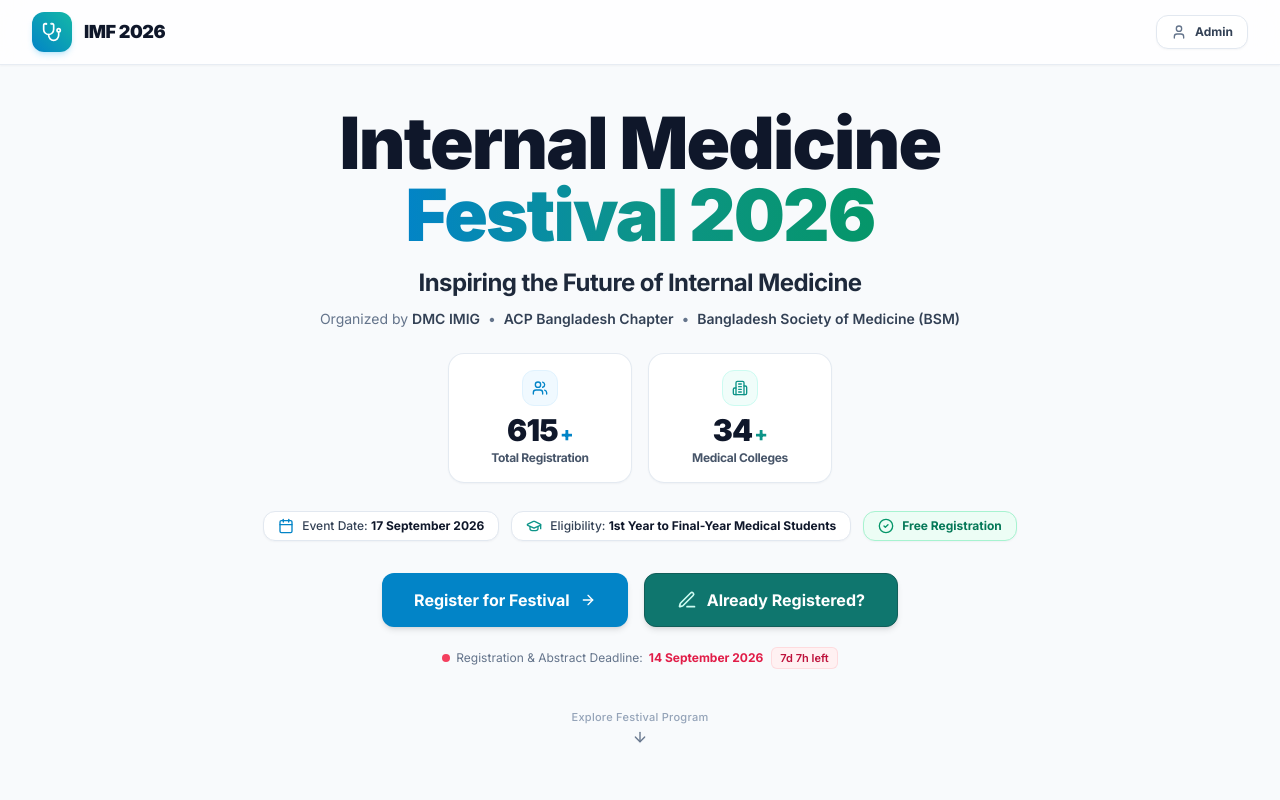
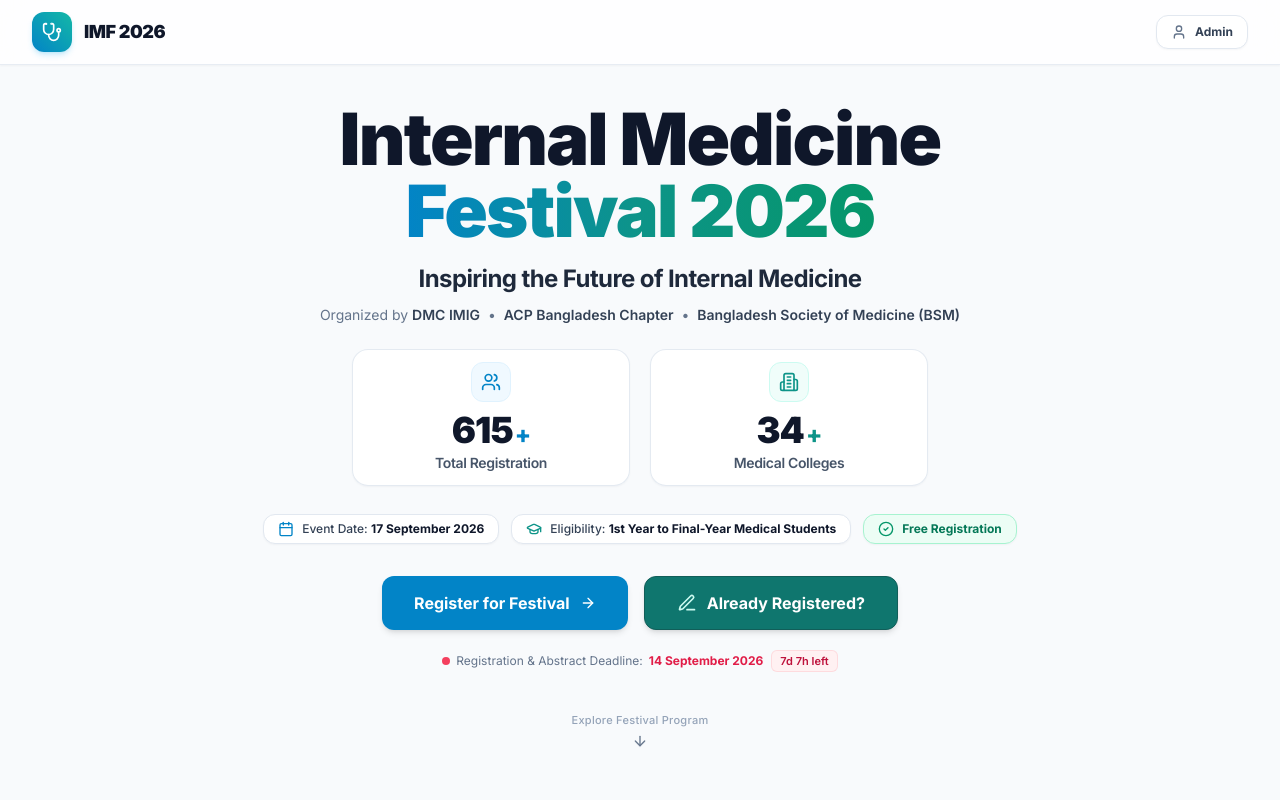
Before and after one commit to aliffarzanzim/imf2026, a React (Vite) app: page / in a window 1280 px wide. Shown: the top 800 px of the page. Built offline with nearby package versions, Linux system fonts and the light colour scheme; no server answers; a web font is replaced by a local one.

Commit message:
style(home): widen stats cards container and scale typography for desktop displays

```diff
--- a/src/components/Hero.jsx
+++ b/src/components/Hero.jsx
@@ -183,31 +183,31 @@ export function Hero({ onOpenRegister, onOpenAbstract, onOpenManage }) {
           </p>
 
           {/* ── Live Festival Milestone Cards (Smooth Decelerating Animation) ── */}
-          <div className="mt-5 sm:mt-6 grid grid-cols-2 gap-3 sm:gap-4 w-full max-w-xs sm:max-w-sm mx-auto">
+          <div className="mt-5 sm:mt-6 grid grid-cols-2 gap-3 sm:gap-5 w-full max-w-xs sm:max-w-lg md:max-w-xl mx-auto">
             {/* Card 1: Total Registration */}
-            <div className="group relative flex flex-col items-center justify-center p-3 sm:p-4 rounded-2xl bg-white/90 backdrop-blur-md border border-slate-200/90 shadow-xs hover:shadow-md hover:border-sky-300 transition-all duration-300">
-              <div className="w-8 h-8 sm:w-9 sm:h-9 rounded-xl bg-sky-50 border border-sky-100 flex items-center justify-center text-sky-600 mb-1 sm:mb-1.5 group-hover:scale-110 transition-transform">
-                <Icons.Users className="w-4 h-4 sm:w-4.5 sm:h-4.5" />
+            <div className="group relative flex flex-col items-center justify-center p-3 sm:py-4.5 sm:px-6 rounded-2xl bg-white/90 backdrop-blur-md border border-slate-200/90 shadow-xs hover:shadow-md hover:border-sky-300 transition-all duration-300">
+              <div className="w-8 h-8 sm:w-10 sm:h-10 rounded-xl bg-sky-50 border border-sky-100 flex items-center justify-center text-sky-600 mb-1.5 sm:mb-2 group-hover:scale-110 transition-transform">
+                <Icons.Users className="w-4 h-4 sm:w-5 sm:h-5" />
               </div>
-              <div className="text-2xl sm:text-3xl font-black text-slate-900 tracking-tight flex items-baseline">
+              <div className="text-2xl sm:text-3xl md:text-4xl font-black text-slate-900 tracking-tight flex items-baseline">
                 <span>{animatedRegistrations.toLocaleString()}</span>
-                <span className="text-sky-600 font-extrabold text-base sm:text-xl ml-0.5">+</span>
+                <span className="text-sky-600 font-extrabold text-base sm:text-2xl ml-0.5">+</span>
               </div>
-              <span className="text-[11px] sm:text-xs font-bold text-slate-600 tracking-tight text-center mt-0.5">
+              <span className="text-[11px] sm:text-sm font-semibold text-slate-600 tracking-tight text-center mt-0.5">
                 Total Registration
               </span>
             </div>
 
             {/* Card 2: Medical Colleges */}
-            <div className="group relative flex flex-col items-center justify-center p-3 sm:p-4 rounded-2xl bg-white/90 backdrop-blur-md border border-slate-200/90 shadow-xs hover:shadow-md hover:border-teal-300 transition-all duration-300">
-              <div className="w-8 h-8 sm:w-9 sm:h-9 rounded-xl bg-teal-50 border border-teal-100 flex items-center justify-center text-teal-600 mb-1 sm:mb-1.5 group-hover:scale-110 transition-transform">
-                <Icons.Institution className="w-4 h-4 sm:w-4.5 sm:h-4.5" />
+            <div className="group relative flex flex-col items-center justify-center p-3 sm:py-4.5 sm:px-6 rounded-2xl bg-white/90 backdrop-blur-md border border-slate-200/90 shadow-xs hover:shadow-md hover:border-teal-300 transition-all duration-300">
+              <div className="w-8 h-8 sm:w-10 sm:h-10 rounded-xl bg-teal-50 border border-teal-100 flex items-center justify-center text-teal-600 mb-1.5 sm:mb-2 group-hover:scale-110 transition-transform">
+                <Icons.Institution className="w-4 h-4 sm:w-5 sm:h-5" />
               </div>
-              <div className="text-2xl sm:text-3xl font-black text-slate-900 tracking-tight flex items-baseline">
+              <div className="text-2xl sm:text-3xl md:text-4xl font-black text-slate-900 tracking-tight flex items-baseline">
                 <span>{animatedColleges.toLocaleString()}</span>
-                <span className="text-teal-600 font-extrabold text-base sm:text-xl ml-0.5">+</span>
+                <span className="text-teal-600 font-extrabold text-base sm:text-2xl ml-0.5">+</span>
               </div>
-              <span className="text-[11px] sm:text-xs font-bold text-slate-600 tracking-tight text-center mt-0.5">
+              <span className="text-[11px] sm:text-sm font-semibold text-slate-600 tracking-tight text-center mt-0.5">
                 Medical Colleges
               </span>
             </div>
```
